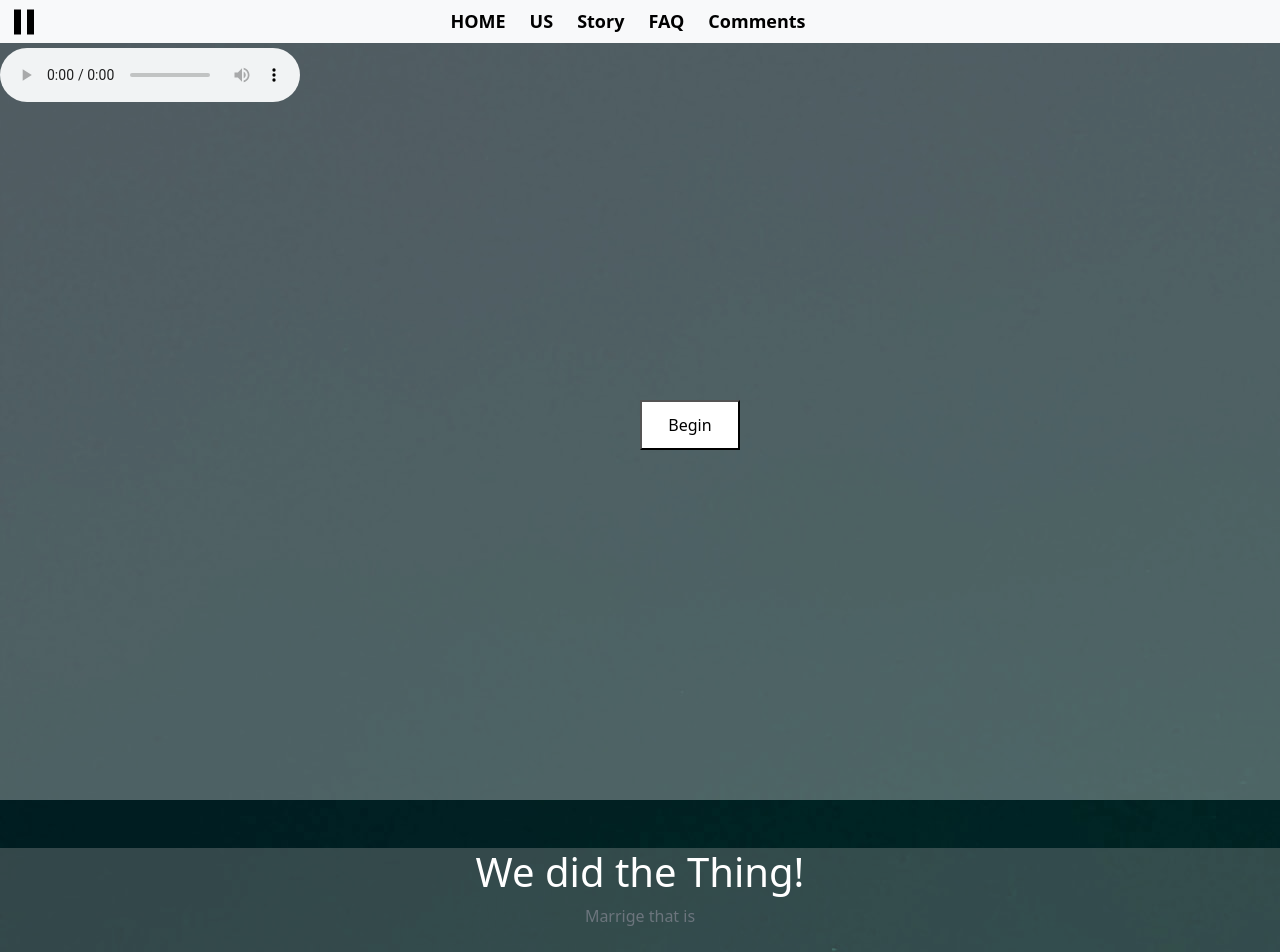
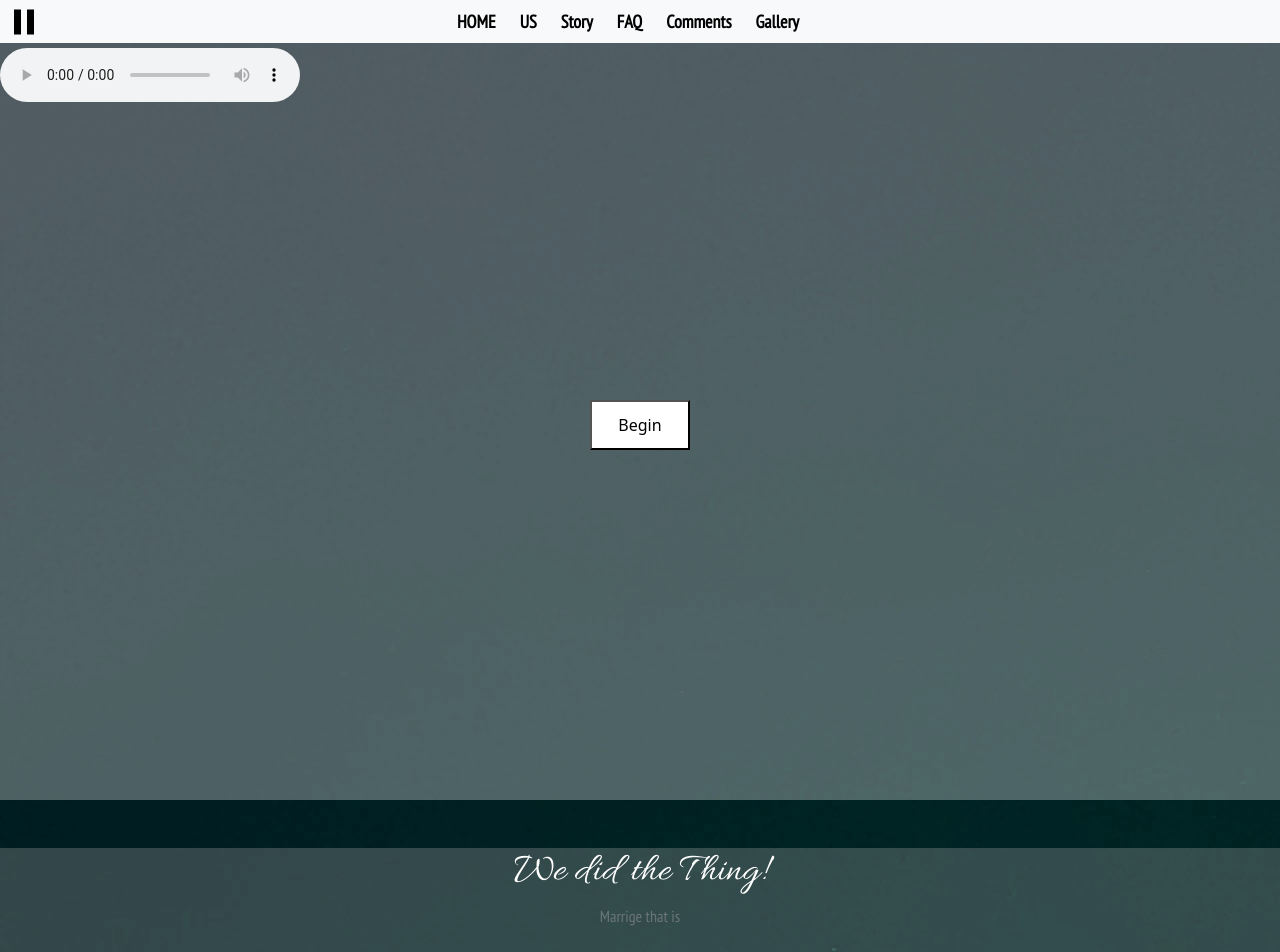
Before and after one commit to SirWaltermelon/Wedding, a plain HTML site: page public/index.html in a window 1280 px wide. Shown: the top 952 px of the page. Drawn offline with nearby package versions, Linux system fonts and the light colour scheme; no server answers.

Commit message:
Gallery page Added

```diff
--- a/public/index.html
+++ b/public/index.html
@@ -4,6 +4,9 @@
     <title>Wedding</title>
 
     <link href="https://cdn.jsdelivr.net/npm/bootstrap@5.1.1/dist/css/bootstrap.min.css" rel="stylesheet" integrity="sha384-F3w7mX95PdgyTmZZMECAngseQB83DfGTowi0iMjiWaeVhAn4FJkqJByhZMI3AhiU" crossorigin="anonymous">
+    <link rel="preconnect" href="https://fonts.googleapis.com">
+    <link rel="preconnect" href="https://fonts.gstatic.com" crossorigin>
+    <link href="https://fonts.googleapis.com/css2?family=Allura&family=PT+Sans+Narrow&display=swap" rel="stylesheet">
 
     <script src="jquery.min.js"></script>
     <script src="https://cdnjs.cloudflare.com/ajax/libs/moment.js/2.29.1/moment.min.js"
@@ -35,6 +38,15 @@
             background-image: url("images/Background-green.jpg");
             padding: 0;
             margin: 0;
+        }
+        p {
+            font-family: 'PT Sans Narrow', sans-serif;
+        }
+        .navfont {
+            font-family: 'PT Sans Narrow', sans-serif;
+        }
+        h1, h2 {
+            font-family: 'Allura', cursive;
         }
 
         .sample {
@@ -119,7 +131,9 @@
     <!-- Opening page for the site to fade out after clicking button -->
     <div class="container-fluid p-0">
         <div id="coverPage" class="seethru w-100 h-100">
-            <button id="musicButton" class="opacity-100 position-absolute top-50 start-50">Begin</button>
+            <div class="d-flex justify-content-center">
+            <button id="musicButton" class="opacity-100 position-absolute top-50">Begin</button>
+            </div>
             <audio id= "audio"class="my_audio mt-5" controls preload="auto">
                 <source src="music/Let's Get Married.mp3" type="audio/mpeg">
                 <source src="music/Let's Get Married.mp3" type="audio/ogg">
@@ -135,7 +149,7 @@
         <nav class="navbar fixed-top navbar-light bg-light d-flex justify-content-center">
             <div class="containter-fluid ">
                 <div id="play" class="box center pause position-absolute start-0 ms-4"></div>
-                <ul class="nav">
+                <ul class="nav navfont">
                     <li class="nav-item me-4">
                         <a href="#" class="navtext"> HOME</a> </li>
                     <li class="nav-item me-4">
@@ -149,6 +163,9 @@
                     </li>
                     <li class="nav-item me-4">
                         <a href="#comments" class="navtext">Comments</a>
+                    </li>
+                    <li class="nav-item me-4">
+                        <a href="gallery.html" class="navtext">Gallery</a>
                     </li>
                 </ul>
             </div>
@@ -183,7 +200,7 @@
             <div id= "bride" class="about col-md-4 border border-3 border-white">
                 <div class="m-4 text-white">
                     <h1 class="text-center">About the Bride</h1>
-                    <p>So there's this girl Jessica</p>
+                    <p>So there's this lady Jessica</p>
                     <p> She's an accomplished at home baker, brunch aficionado, and part time dog walker (not currently taking on new clients)
                         She enjoys saying she likes to spend time outdoor when really she's only interested if it involves craft beer and a nice patio (bonus points
                         if there are snacks). Sometimes she has false confidence and convinces herself to run half marathons but most days shes's happy doing nothing at all.
```
Also changed, not shown: public/gallery.html (added, +28 -0 lines).
